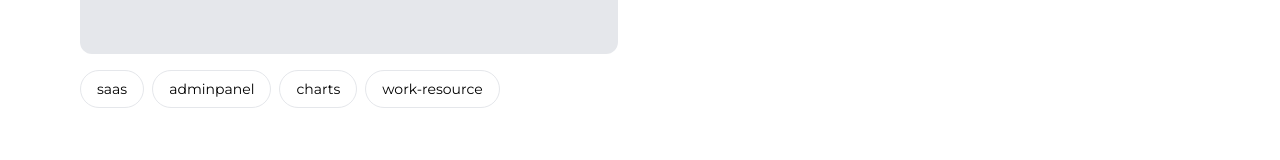
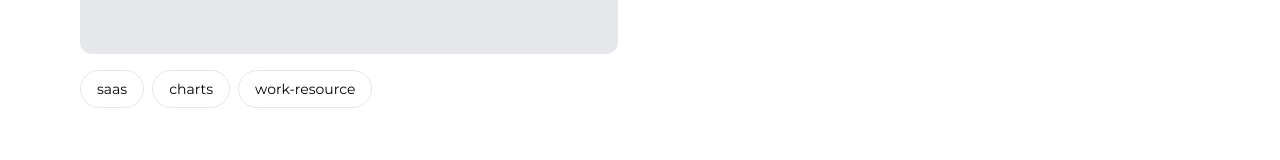
Before and after one commit to ns-develops/Portfolio-ns-dev.tech, a React (Vite) app: page / in a window 1280 px wide. Shown: the part 3857-4017 px from the top of the page. Built offline with nearby package versions, Linux system fonts and the light colour scheme; a web font is replaced by a local one.

Commit message:
small fix

```diff
--- a/src/components/Portfolio.jsx
+++ b/src/components/Portfolio.jsx
@@ -141,7 +141,6 @@ const Portfolio = () => {
 
   <div className="mt-4 flex gap-2 flex-wrap">
     <button className="px-4 py-2 text-sm border rounded-full">saas</button>
-    <button className="px-4 py-2 text-sm border rounded-full">adminpanel</button>
         <button className="px-4 py-2 text-sm border rounded-full">charts</button>
         <button className="px-4 py-2 text-sm border rounded-full">work-resource</button>
 
```
